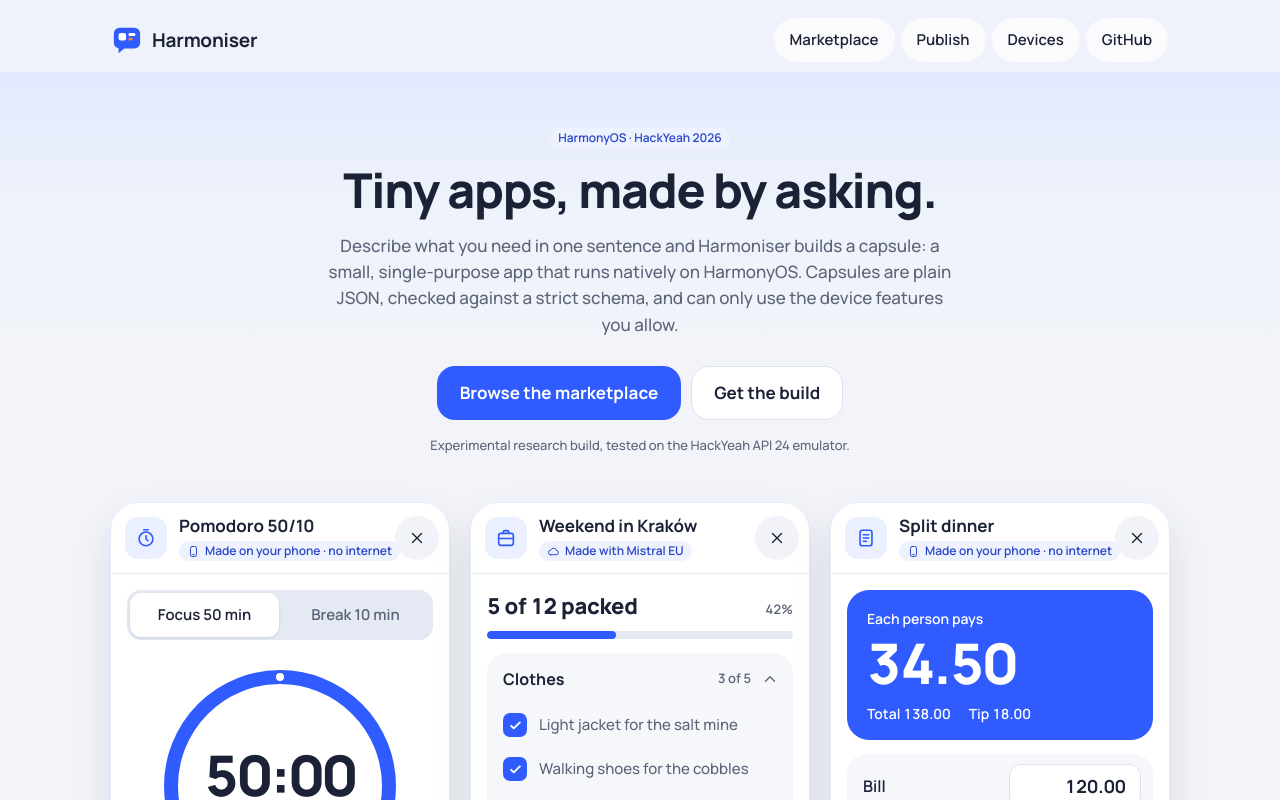
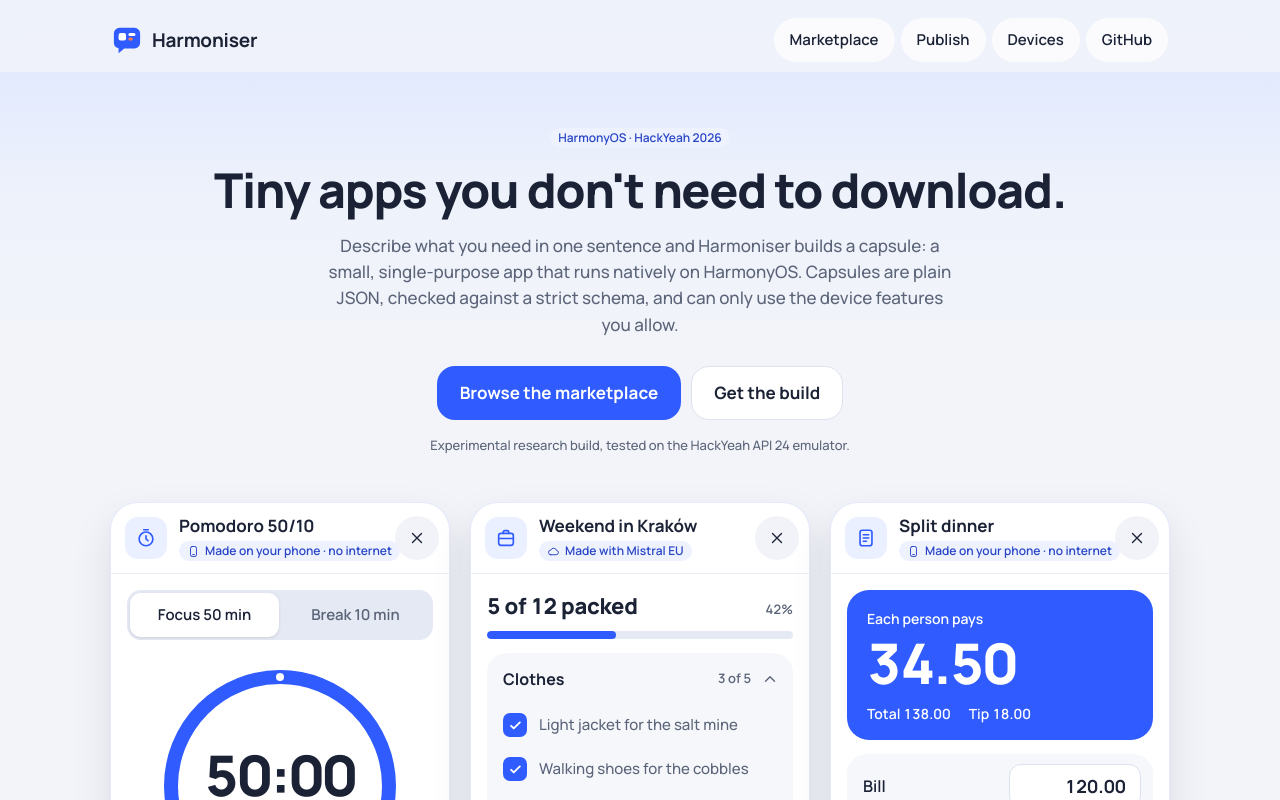
Before and after one commit to SimpsonLWH/harmoniser-web, a Next.js app: page / in a window 1280 px wide. Shown: the top 800 px of the page. Built offline with nearby package versions, Linux system fonts and the light colour scheme; no server answers.

Commit message:
feat(copy): new tagline "Tiny apps you don't need to download."
Replaces "Tiny apps, made by asking." in the page title, Open Graph title and landing hero
(T8-1, from Ash). README and meta description did not carry the old line.

Co-Authored-By: Claude Opus 5.5 <noreply@anthropic.com>

```diff
--- a/app/layout.tsx
+++ b/app/layout.tsx
@@ -21,14 +21,14 @@ const geistMono = Geist_Mono({
 export const metadata: Metadata = {
   metadataBase: new URL(siteUrl()),
   title: {
-    default: "Harmoniser — tiny apps, made by asking",
+    default: "Harmoniser — tiny apps you don't need to download",
     template: "%s · Harmoniser",
   },
   description:
     "Describe a tiny app in one sentence and get it running natively on HarmonyOS. Each capsule is plain JSON, checked against a strict schema, and can only use the permissions you allow.",
   applicationName: "Harmoniser",
   openGraph: {
-    title: "Harmoniser — tiny apps, made by asking",
+    title: "Harmoniser — tiny apps you don't need to download",
     description:
       "Small single-purpose apps for HarmonyOS, generated from a sentence, validated against a strict schema and gated by your permissions.",
     type: "website",
--- a/app/page.tsx
+++ b/app/page.tsx
@@ -53,7 +53,7 @@ export default function Home() {
       <section className="flex flex-col items-center pb-10 pt-8 text-center sm:pt-14">
         <p className="chip">HarmonyOS · HackYeah 2026</p>
         <h1 className="mt-4 text-[34px] font-extrabold leading-[1.1] tracking-[-0.8px] sm:text-[48px] sm:tracking-[-1.2px]">
-          Tiny apps, made by asking.
+          Tiny apps you don&apos;t need to download.
         </h1>
         <p className="lede mt-4 sm:text-[17px]">
           Describe what you need in one sentence and Harmoniser builds a capsule: a small,
```
